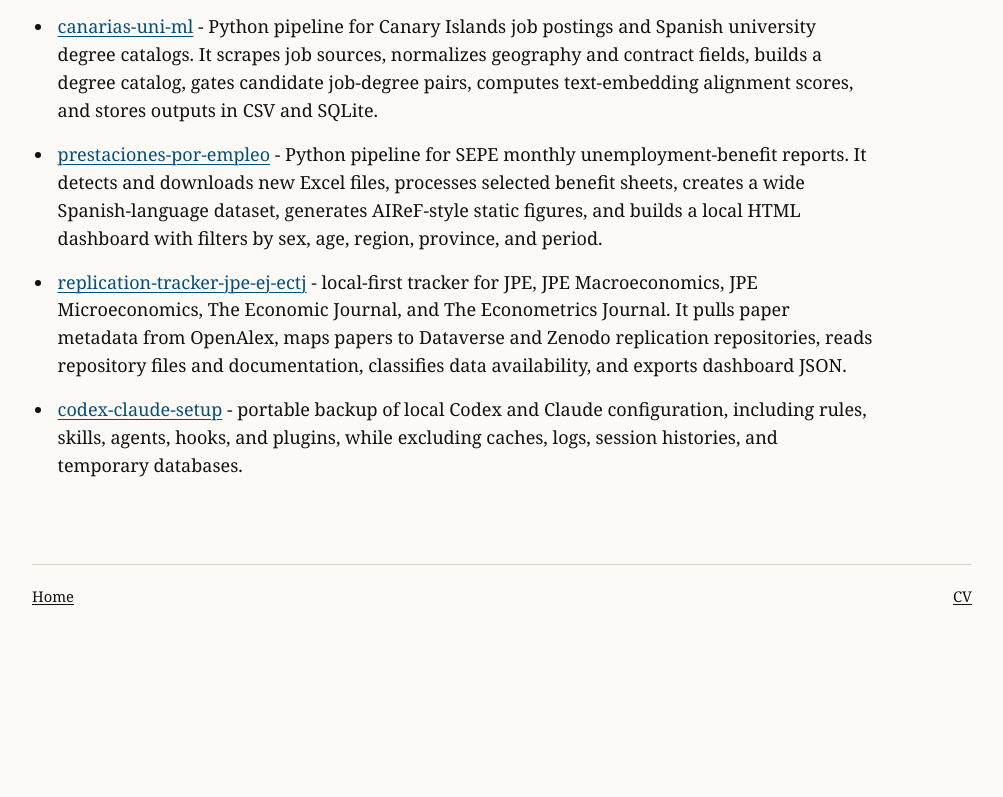
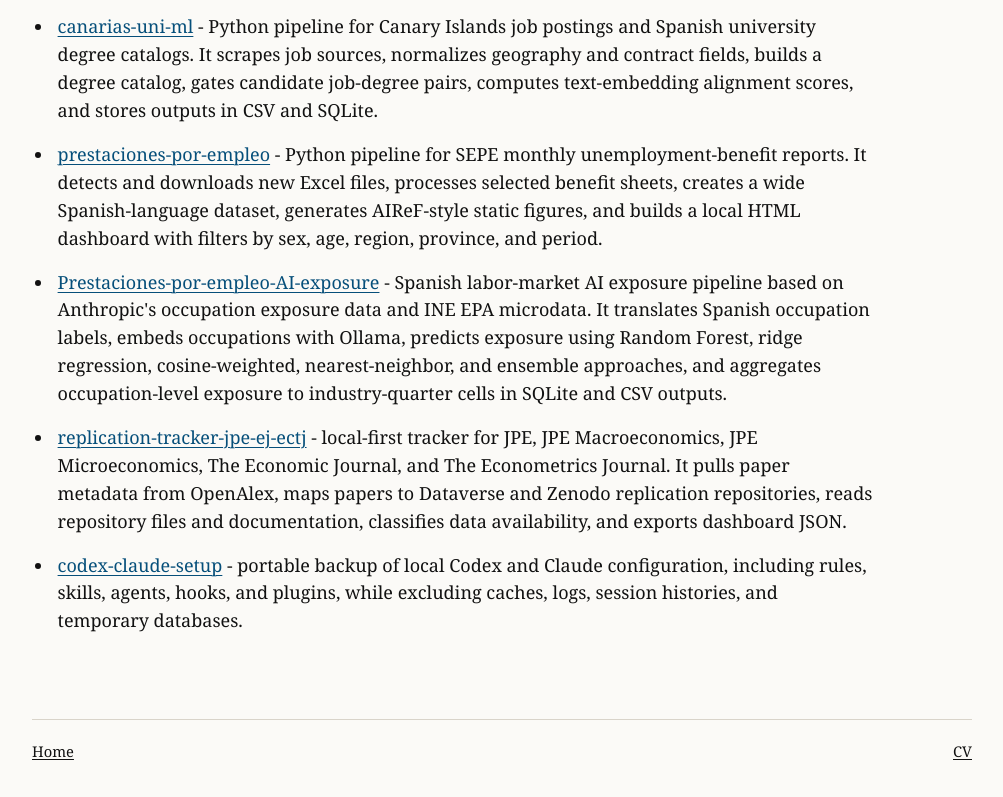
Before and after one commit to dgonzalezgonzalez/dgonzalezgonzalez.github.io, a plain HTML site: page projects.html in a window 1280 px wide. Shown: the part 1127-1924 px from the top of the page, without its empty margins (138-1141 px from the left). Before the commit the page ends 1769 px from the top, so only its background shows below. Drawn offline with Linux system fonts and the light colour scheme.

Commit message:
Add AI exposure project

```diff
--- a/projects.html
+++ b/projects.html
@@ -60,6 +60,7 @@
           <li><a href="https://github.com/dgonzalezgonzalez/faolex-analysis">faolex-analysis</a> - analysis of more than 40,000 FAOLEX food legislation records, including demand-side and supply-side classification, abstract-based embeddings, translation caching, cosine-similarity analysis against food-policy strategy queries, time trends, country maps, and a unified interactive dashboard.</li>
           <li><a href="https://github.com/dgonzalezgonzalez/canarias-uni-ml">canarias-uni-ml</a> - Python pipeline for Canary Islands job postings and Spanish university degree catalogs. It scrapes job sources, normalizes geography and contract fields, builds a degree catalog, gates candidate job-degree pairs, computes text-embedding alignment scores, and stores outputs in CSV and SQLite.</li>
           <li><a href="https://github.com/dgonzalezgonzalez/prestaciones-por-empleo">prestaciones-por-empleo</a> - Python pipeline for SEPE monthly unemployment-benefit reports. It detects and downloads new Excel files, processes selected benefit sheets, creates a wide Spanish-language dataset, generates AIReF-style static figures, and builds a local HTML dashboard with filters by sex, age, region, province, and period.</li>
+          <li><a href="https://github.com/dgonzalezgonzalez/Prestaciones-por-empleo-AI-exposure">Prestaciones-por-empleo-AI-exposure</a> - Spanish labor-market AI exposure pipeline based on Anthropic's occupation exposure data and INE EPA microdata. It translates Spanish occupation labels, embeds occupations with Ollama, predicts exposure using Random Forest, ridge regression, cosine-weighted, nearest-neighbor, and ensemble approaches, and aggregates occupation-level exposure to industry-quarter cells in SQLite and CSV outputs.</li>
           <li><a href="https://github.com/dgonzalezgonzalez/replication-tracker-jpe-ej-ectj">replication-tracker-jpe-ej-ectj</a> - local-first tracker for JPE, JPE Macroeconomics, JPE Microeconomics, The Economic Journal, and The Econometrics Journal. It pulls paper metadata from OpenAlex, maps papers to Dataverse and Zenodo replication repositories, reads repository files and documentation, classifies data availability, and exports dashboard JSON.</li>
           <li><a href="https://github.com/dgonzalezgonzalez/codex-claude-setup">codex-claude-setup</a> - portable backup of local Codex and Claude configuration, including rules, skills, agents, hooks, and plugins, while excluding caches, logs, session histories, and temporary databases.</li>
         </ul>
```
